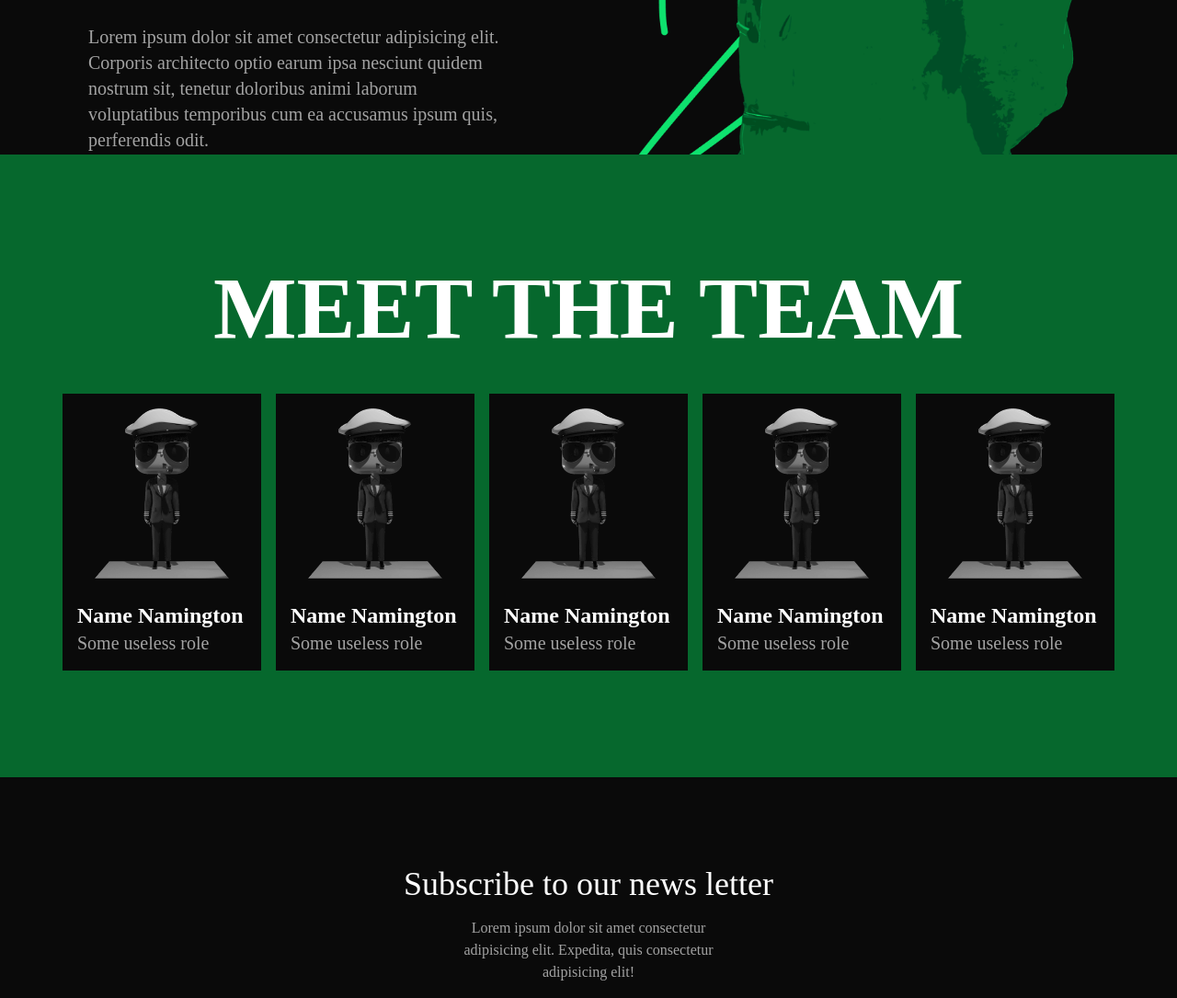
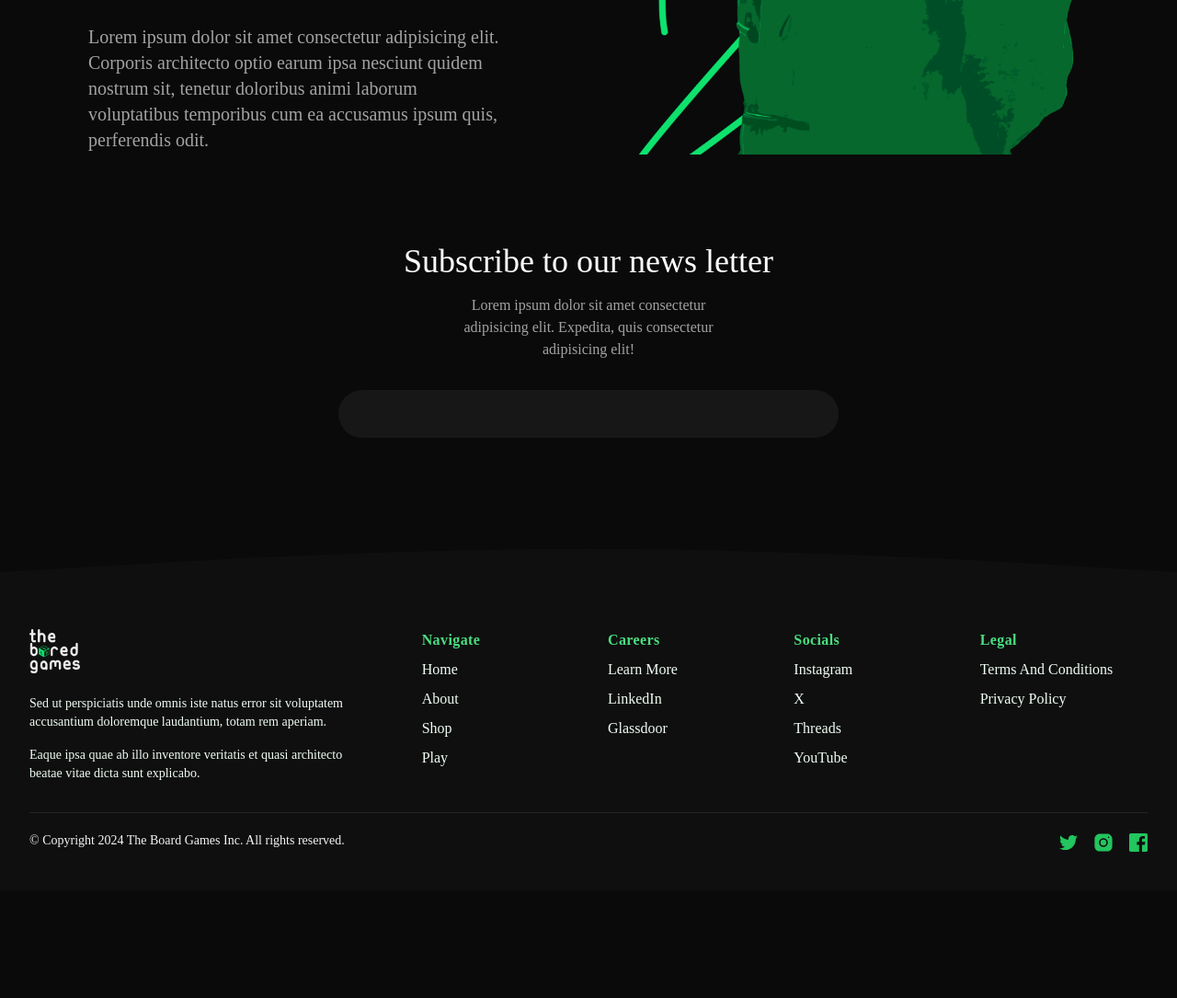
Before and after one commit to mridulxz/ts-hack-24, a Flask app: page /about in a window 1280 px wide. Shown: the part 632-1717 px from the top of the page at 92% size. After the commit the page ends 1558 px from the top, so only its background shows below. Run offline with Flask 3, Linux system fonts and the light colour scheme; style sheets or scripts are compiled from the project's sources.

Commit message:
refactor: update profile picture format and adjust layout in about section

```diff
--- a/battleship/client/public/index.html
+++ b/battleship/client/public/index.html
@@ -52,7 +52,7 @@
 
   <div class="absolute top-0 right-0 z-10 p-11">
     <a href="https://tbg.rex.wf">
-      <img class="pointer-events-none" src="/assets/img/pfp.png" alt="pfp" />
+      <img class="pointer-events-none rounded-full" src="/assets/img/pfp.jpg" alt="pfp" />
     </a>
   </div>
 
@@ -60,7 +60,7 @@
     <img src="/assets/img/text.svg" class="w-[40%] mx-auto pt-24 pointer-events-none" />
 
     <div class="pt-16 select-none">
-      <div class="relative w-[58%] mx-auto">
+      <div class="relative w-[60%] mx-auto">
         <img src="/assets/img/cards.png" />
         <div class="absolute inset-0 flex">
           <a href="http://tbg.rex.wf/shop" class="w-1/3 h-full" aria-label="Card 1"></a>
--- a/templates/about.html
+++ b/templates/about.html
@@ -11,57 +11,7 @@
     <img src="/static/about.png" class="h-[90%] self-end">
   </div>
 </div>
-<div class="bg-[#06682d] flex flex-col items-center py-24 w-screen p-12">
-  <h1 class="text-white text-center text-[6rem] font-extrabold">MEET THE TEAM</h1>
-  <div class="w-full p-3 flex">
 
-    <div class="w-1/5 p-2">
-      <div class="w-full p-4 bg-neutral-950 flex flex-col text-white">
-        <img src="/static/capn.png" alt="" class="grayscale">
-        <div class="mt-6 w-full justify-between">
-          <h1 class="text-2xl font-bold">Name Namington</h1>
-        </div>
-        <h1 class="text-xl text-neutral-400">Some useless role </h1>
-      </div>
-    </div>
-    <div class="w-1/5 p-2">
-      <div class="w-full p-4 bg-neutral-950 flex flex-col text-white">
-        <img src="/static/capn.png" alt="" class="grayscale">
-        <div class="mt-6 w-full justify-between">
-          <h1 class="text-2xl font-bold">Name Namington</h1>
-        </div>
-        <h1 class="text-xl text-neutral-400">Some useless role </h1>
-      </div>
-    </div>
-    <div class="w-1/5 p-2">
-      <div class="w-full p-4 bg-neutral-950 flex flex-col text-white">
-        <img src="/static/capn.png" alt="" class="grayscale">
-        <div class="mt-6 w-full justify-between">
-          <h1 class="text-2xl font-bold">Name Namington</h1>
-        </div>
-        <h1 class="text-xl text-neutral-400">Some useless role </h1>
-      </div>
-    </div>
-    <div class="w-1/5 p-2">
-      <div class="w-full p-4 bg-neutral-950 flex flex-col text-white">
-        <img src="/static/capn.png" alt="" class="grayscale">
-        <div class="mt-6 w-full justify-between">
-          <h1 class="text-2xl font-bold">Name Namington</h1>
-        </div>
-        <h1 class="text-xl text-neutral-400">Some useless role </h1>
-      </div>
-    </div>
-    <div class="w-1/5 p-2">
-      <div class="w-full p-4 bg-neutral-950 flex flex-col text-white">
-        <img src="/static/capn.png" alt="" class="grayscale">
-        <div class="mt-6 w-full justify-between">
-          <h1 class="text-2xl font-bold">Name Namington</h1>
-        </div>
-        <h1 class="text-xl text-neutral-400">Some useless role </h1>
-      </div>
-    </div>
-  </div>
-</div>
 <div class="p-24 text-white flex flex-col items-center justify-center">
   <h1 class="text-4xl">Subscribe to our news letter</h1>
   <p class="w-1/4 text-neutral-400 text-center my-4 ">Lorem ipsum dolor sit amet consectetur adipisicing elit. Expedita,
```
Also changed, not shown: battleship/client/public/assets/img/pfp.jpg (added), 1 other file.
